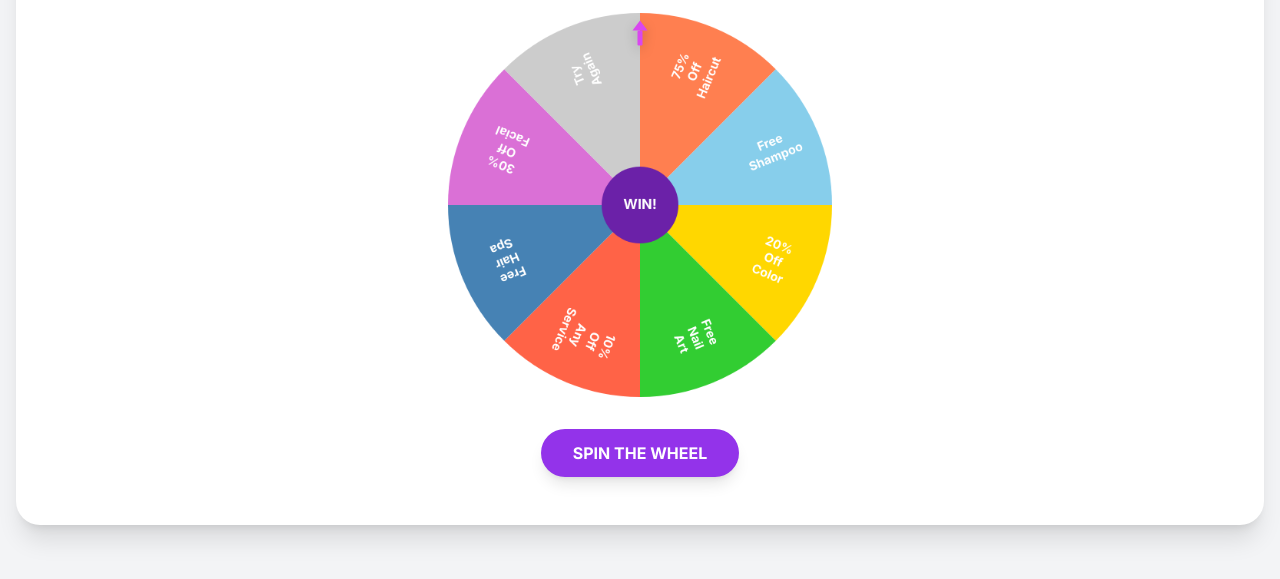
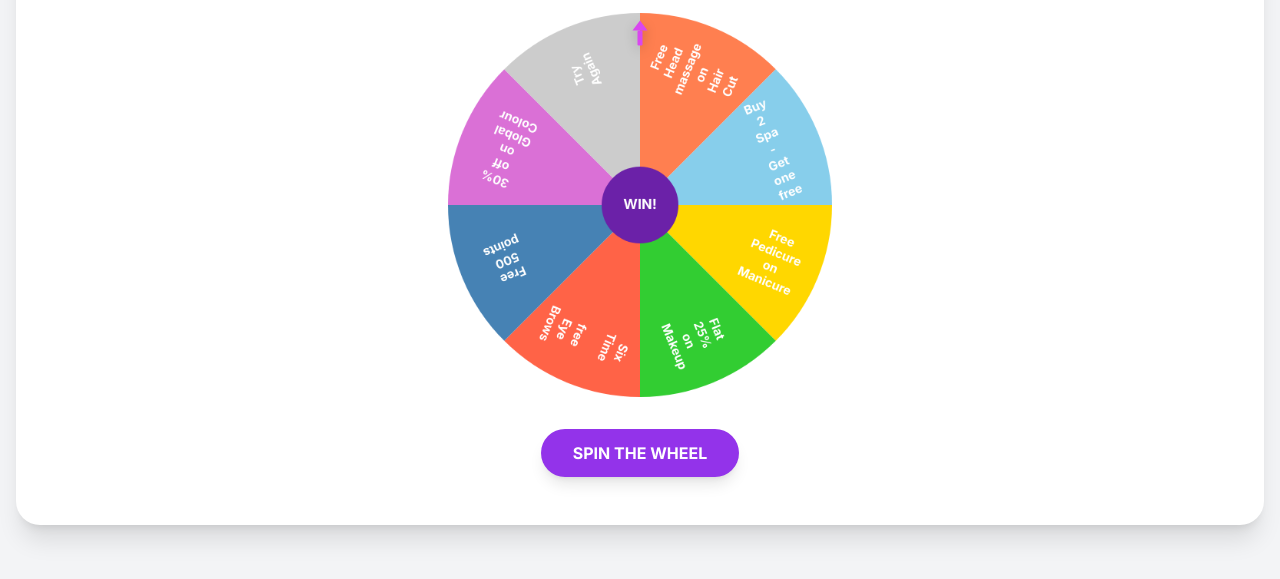
Before and after one commit to vellazzthesalon/spinandwin, a plain HTML site: page index.html in a window 1280 px wide. Shown: the part 181-760 px from the top of the page. Drawn offline with nearby package versions, Linux system fonts and the light colour scheme.

Commit message:
Update index.html
offer updated

```diff
--- a/index.html
+++ b/index.html
@@ -143,13 +143,13 @@
 
             // Configuration for the wheel
             const segments = [
-                { text: '75% Off Haircut', color: '#ff7f50' },
-                { text: 'Free Shampoo', color: '#87ceeb' },
-                { text: '20% Off Color', color: '#ffd700' },
-                { text: 'Free Nail Art', color: '#32cd32' },
-                { text: '10% Off Any Service', color: '#ff6347' },
-                { text: 'Free Hair Spa', color: '#4682b4' },
-                { text: '30% Off Facial', color: '#da70d6' },
+                { text: 'Free Head massage on Hair Cut', color: '#ff7f50' },
+                { text: 'Buy 2 Spa - Get one free', color: '#87ceeb' },
+                { text: 'Free Pedicure on Manicure', color: '#ffd700' },
+                { text: 'Flat 25% on Makeup', color: '#32cd32' },
+                { text: 'Six Time  free Eye Brows', color: '#ff6347' },
+                { text: 'Free 500 points', color: '#4682b4' },
+                { text: '30% off on Global Colour', color: '#da70d6' },
                 { text: 'Try Again', color: '#ccc' },
             ];
 
@@ -241,7 +241,7 @@
                     if (winningSegment.text === 'Try Again') {
                          showMessageBox('Oops! Try Again', 'The wheel landed on "Try Again". Better luck next time!');
                     } else {
-                        showMessageBox('Congratulations!', `You won: ${winningSegment.text}!`);
+                        showMessageBox('Congratulations!', `You won: ${winningSegment.text}! Take a Screen shotshow to our staff .*T&C apply`);
                     }
 
                     // Reset for next spin
```
